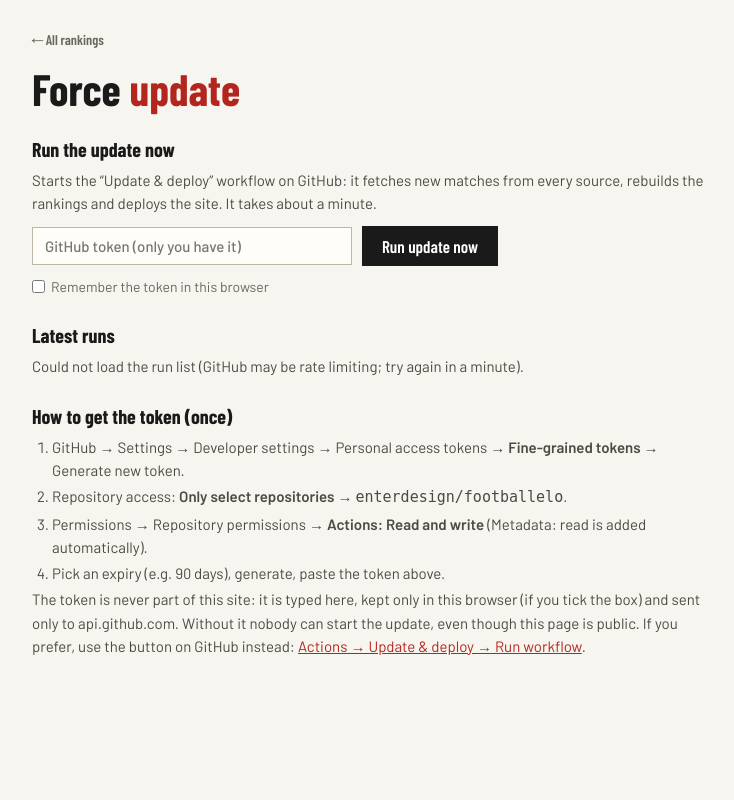
After one commit to enterdesign/footballelo, a PHP site: page /update.html in a window 1280 px wide. The commit adds this page. Shown: the whole page, without its empty margins (264-998 px from the left). Run offline with PHP 8.4, Linux system fonts and the light colour scheme.

Commit message:
Add /update.html: start the Update & deploy workflow from the site
A page for the owner: paste a fine-grained GitHub token (Actions: read/write on this repo; kept only in the browser if asked),
press the button, the page calls the workflow_dispatch API, follows the run and shows the result and the latest runs.
The page is noindex, not in the sitemap and holds no secret; a small hidden link in the home page footer opens it.

Co-Authored-By: Claude Sonnet 5.5 <noreply@anthropic.com>
Claude-Session: https://claude.ai/code/session_01CrrDP6cbGadLnHcfrpJQzR

```diff
--- a/site/index.html
+++ b/site/index.html
@@ -35,7 +35,7 @@
 </div>
 <nav id="seo-links" aria-label="All rankings" style="max-width:960px;margin:0 auto;padding:0 16px 10px;font:400 13px var(--body);color:var(--mute)">Rankings: <a href="rankings/world-cup.html">World Cup</a> · <a href="rankings/european-championship.html">European Championship</a> · <a href="rankings/copa-america.html">Copa America</a> · <a href="rankings/nations-league.html">Nations League</a> · <a href="rankings/champions-league.html">Champions League</a> · <a href="rankings/europa-league.html">Europa League</a> · <a href="rankings/conference-league.html">Conference League</a> · <a href="rankings/uefa-club-competitions.html">Uefa Club Competitions</a> · <a href="rankings/premier-league.html">Premier League</a> · <a href="rankings/ekstraklasa.html">Ekstraklasa</a> · <a href="rankings/bundesliga.html">Bundesliga</a> · <a href="rankings/la-liga.html">La Liga</a> · <a href="rankings/ligue-1.html">Ligue 1</a> · <a href="rankings/serie-a.html">Serie A</a></nav>
 <noscript><p style="padding:16px">Football ELO Rankings: ELO ratings for national teams and clubs, updated daily. JavaScript is needed for the interactive view; the static pages above list the top of every ranking.</p></noscript>
-<footer><a id="admin-dots" href="https://github.com/enterdesign/footballelo/edit/main/data/overrides.json" title="Edit data">···</a></footer>
+<footer><a id="update-link" href="update.html" title="Force update">↻</a> <a id="admin-dots" href="https://github.com/enterdesign/footballelo/edit/main/data/overrides.json" title="Edit data">···</a></footer>
 <script src="app.js" defer></script>
 </body>
 </html>
--- a/site/style.css
+++ b/site/style.css
@@ -92,5 +92,6 @@ details.recent .rm span:first-child{text-align:right}details.recent .rm b{text-a
 footer{max-width:960px;margin:0 auto;padding:0 16px 40px;text-align:right}
 #admin-dots{font:16px var(--body);color:transparent;letter-spacing:4px}
 #admin-dots:hover{color:var(--mute)}
+#update-link{font:16px var(--body);color:transparent;margin-right:6px}#update-link:hover{color:var(--mute)}
 @media(max-width:640px){.title{font-size:46px}.row{grid-template-columns:26px 38px minmax(0,1fr) 58px 66px;gap:6px}.ico{width:38px;height:30px}.row .mcount{display:none}
 .match{grid-template-columns:30px minmax(0,1fr) 74px minmax(0,1fr) 30px}.match .ph,.match .d{display:none}.hero-stats{gap:20px}}
--- /dev/null
+++ b/site/update.html
@@ -0,0 +1,120 @@
+<!DOCTYPE html>
+<html lang="en">
+<head>
+<meta charset="UTF-8">
+<meta name="viewport" content="width=device-width, initial-scale=1.0">
+<meta name="robots" content="noindex, nofollow">
+<title>Force update – Football ELO</title>
+<link rel="preconnect" href="https://fonts.googleapis.com">
+<link href="https://fonts.googleapis.com/css2?family=Barlow+Condensed:wght@500;600;700&family=Barlow:wght@400;500;600&display=swap" rel="stylesheet">
+<link rel="stylesheet" href="style.css">
+<style>
+main{max-width:720px;margin:0 auto;padding:28px 16px 80px}
+h1{font:700 44px/1 var(--display);margin:6px 0 4px}h1 span{color:var(--accent)}
+h2{font:700 20px var(--display);margin:26px 0 8px}
+p,li{color:var(--dim);line-height:1.55}ul,ol{padding-left:20px}li{margin:3px 0}
+.act{display:flex;gap:10px;flex-wrap:wrap;align-items:center;margin:10px 0}
+.input{flex:1;min-width:220px;padding:9px 12px;background:var(--panel);border:1px solid var(--rule2);font:500 15px var(--body)}
+.btn{padding:10px 20px;background:var(--ink);color:#fff;border:0;font:600 17px var(--display);cursor:pointer}
+.btn:disabled{opacity:.5;cursor:default}
+.msg{margin:10px 0;padding:10px 12px;border:1px solid var(--rule2);background:var(--panel)}
+.msg.ok{border-color:var(--up)}.msg.err{border-color:var(--down)}
+table{width:100%;border-collapse:collapse;font-size:14px}th{text-align:left;font:600 13px var(--display);color:var(--mute);border-bottom:1px solid var(--ink);padding:5px 6px}
+td{padding:5px 6px;border-bottom:1px solid var(--rule)}.s-success{color:var(--up);font-weight:600}.s-failure{color:var(--down);font-weight:600}
+a.l{color:var(--accent);text-decoration:underline}
+label.chk{font-size:14px;color:var(--mute);display:flex;gap:6px;align-items:center}
+</style>
+</head>
+<body>
+<main>
+  <a class="back-link" href="./">← All rankings</a>
+  <h1>Force <span>update</span></h1>
+  <p id="fresh" class="subtitle">Loading…</p>
+
+  <h2>Run the update now</h2>
+  <p>Starts the “Update &amp; deploy” workflow on GitHub: it fetches new matches from every source, rebuilds the rankings and deploys the site. It takes about a minute.</p>
+  <div class="act">
+    <input id="tok" class="input" type="password" autocomplete="off" placeholder="GitHub token (only you have it)" aria-label="GitHub token">
+    <button id="go" class="btn">Run update now</button>
+  </div>
+  <label class="chk"><input id="rem" type="checkbox"> Remember the token in this browser</label>
+  <div id="out"></div>
+
+  <h2>Latest runs</h2>
+  <div id="runs"><p>Loading…</p></div>
+
+  <h2>How to get the token (once)</h2>
+  <ol>
+    <li>GitHub → Settings → Developer settings → Personal access tokens → <b>Fine-grained tokens</b> → Generate new token.</li>
+    <li>Repository access: <b>Only select repositories</b> → <code>enterdesign/footballelo</code>.</li>
+    <li>Permissions → Repository permissions → <b>Actions: Read and write</b> (Metadata: read is added automatically).</li>
+    <li>Pick an expiry (e.g. 90 days), generate, paste the token above.</li>
+  </ol>
+  <p>The token is never part of this site: it is typed here, kept only in this browser (if you tick the box) and sent only to api.github.com. Without it nobody can start the update, even though this page is public. If you prefer, use the button on GitHub instead:
+    <a class="l" href="https://github.com/enterdesign/footballelo/actions/workflows/update.yml" target="_blank" rel="noopener">Actions → Update &amp; deploy → Run workflow</a>.</p>
+</main>
+<script>
+"use strict";
+const REPO = "enterdesign/footballelo", WF = "update.yml", API = `https://api.github.com/repos/${REPO}/actions/workflows/${WF}`;
+const $ = id => document.getElementById(id);
+const esc = s => String(s).replace(/[&<>"]/g, c => ({"&": "&amp;", "<": "&lt;", ">": "&gt;", '"': "&quot;"}[c]));
+const store = {get: k => { try { return localStorage.getItem(k) || ""; } catch (e) { return ""; } },
+  set: (k, v) => { try { v ? localStorage.setItem(k, v) : localStorage.removeItem(k); } catch (e) {} }};
+const fmt = iso => new Date(iso).toLocaleString("en-GB", {dateStyle: "medium", timeStyle: "short"});
+const say = (cls, html) => { $("out").innerHTML = html ? `<div class="msg ${cls}">${html}</div>` : ""; };
+const sleep = ms => new Promise(r => setTimeout(r, ms));
+
+$("tok").value = store.get("gh_token"); $("rem").checked = !!$("tok").value;
+
+async function fresh() {
+  try {
+    const m = await (await fetch("data/meta.json", {cache: "no-store"})).json();
+    $("fresh").textContent = `Last data check: ${fmt(m.synced)} · site built: ${fmt(m.built)}`;
+  } catch (e) { $("fresh").textContent = ""; }
+}
+async function runs() {
+  try {
+    const r = await fetch(`${API}/runs?per_page=6`, {headers: {Accept: "application/vnd.github+json"}});
+    const d = await r.json();
+    $("runs").innerHTML = `<table><tr><th>Started</th><th>Trigger</th><th>Result</th><th></th></tr>${d.workflow_runs.map(x =>
+      `<tr><td>${esc(fmt(x.created_at))}</td><td>${esc(x.event === "workflow_dispatch" ? "manual" : x.event)}</td>
+       <td class="s-${esc(x.conclusion || "")}">${esc(x.status === "completed" ? x.conclusion : x.status)}</td>
+       <td><a class="l" href="${esc(x.html_url)}" target="_blank" rel="noopener">log</a></td></tr>`).join("")}</table>`;
+    return d.workflow_runs;
+  } catch (e) { $("runs").innerHTML = `<p>Could not load the run list (GitHub may be rate limiting; try again in a minute).</p>`; return []; }
+}
+
+$("go").onclick = async () => {
+  const token = $("tok").value.trim();
+  if (!token) { say("err", "Paste the GitHub token first (how to get it is described below)."); return; }
+  store.set("gh_token", $("rem").checked ? token : "");
+  $("go").disabled = true; say("", "Starting…");
+  const started = Date.now();
+  try {
+    const r = await fetch(`${API}/dispatches`, {method: "POST", headers: {Accept: "application/vnd.github+json", Authorization: `Bearer ${token}`, "Content-Type": "application/json"},
+      body: JSON.stringify({ref: "main"})});
+    if (r.status !== 204) {
+      const why = {401: "The token is invalid or expired.", 403: "The token has no permission to run workflows (needs Actions: Read and write on this repository).",
+        404: "Repository or workflow not found for this token (check the repository selected for the token).", 422: "GitHub refused the request (is the workflow enabled?)."}[r.status] || `GitHub answered ${r.status}.`;
+      say("err", esc(why)); $("go").disabled = false; return;
+    }
+    say("ok", "Update started. Waiting for the result…");
+    for (let i = 0; i < 90; i++) {                       // up to ~12 minutes
+      await sleep(8000);
+      const list = await runs();
+      const mine = list.find(x => x.event === "workflow_dispatch" && new Date(x.created_at).getTime() >= started - 15000);
+      if (mine && mine.status === "completed") {
+        const good = mine.conclusion === "success";
+        say(good ? "ok" : "err", good ? `Done: the site was updated and deployed (<a class="l" href="${esc(mine.html_url)}" target="_blank" rel="noopener">log</a>). Reload the rankings to see the new data.`
+          : `The run ended with “${esc(mine.conclusion)}”. See the <a class="l" href="${esc(mine.html_url)}" target="_blank" rel="noopener">log</a>.`);
+        fresh(); $("go").disabled = false; return;
+      }
+    }
+    say("err", "Still running after 12 minutes: check the list below or GitHub.");
+  } catch (e) { say("err", "Network error while talking to GitHub."); }
+  $("go").disabled = false;
+};
+fresh(); runs();
+</script>
+</body>
+</html>
```
Also changed, not shown: 1 other file.
